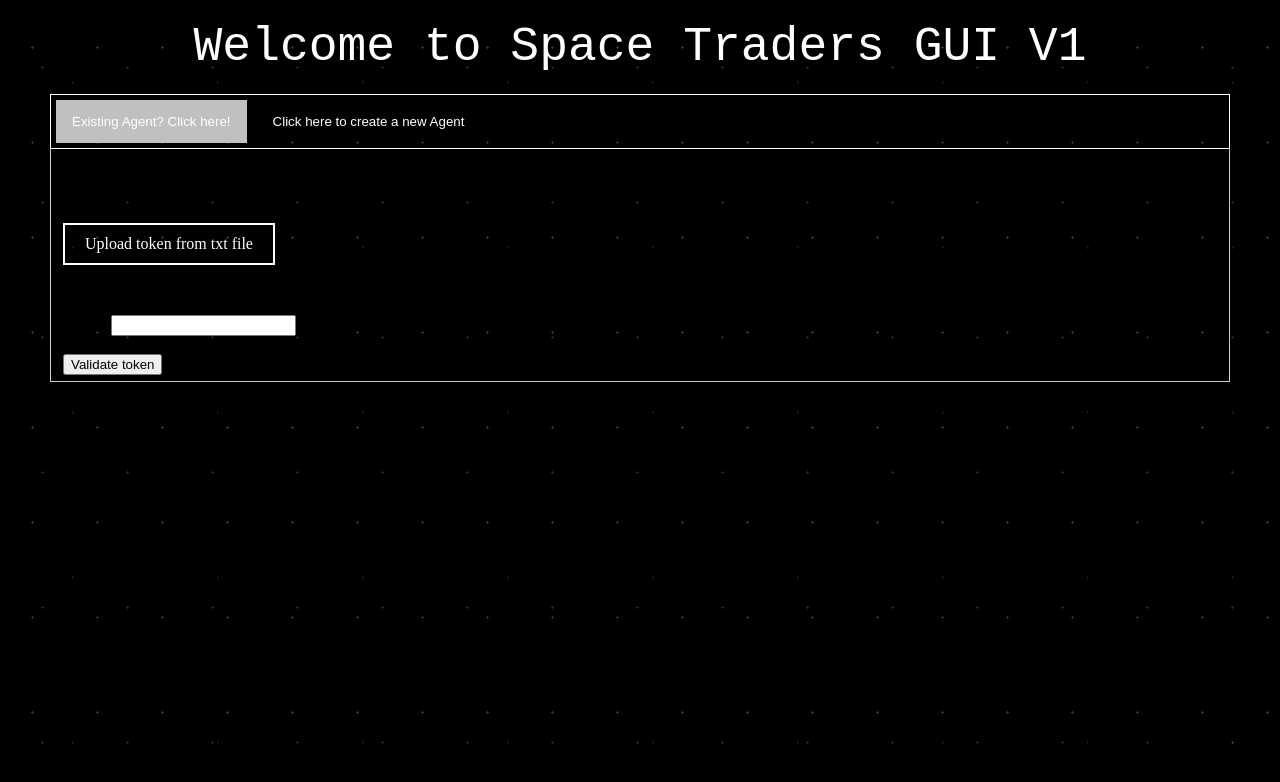
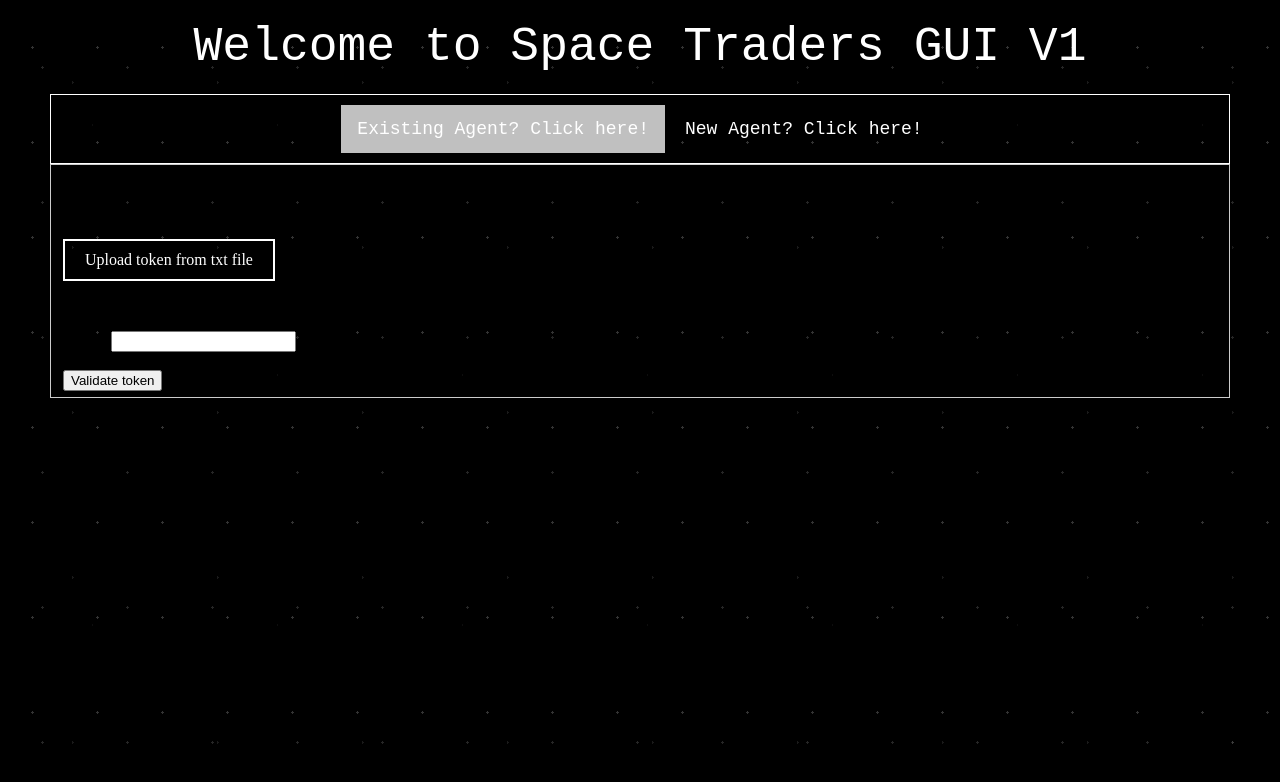
Before and after one commit to SergioBaldomeroBeltranSantiago/SpaceTraders, a plain HTML site: page index.html in a window 1280 px wide. Both pictures are taken after a click on the button "Existing Agent? Click here!". Drawn offline with Linux system fonts and the light colour scheme.

Commit message:
Retrabajado CSS y simplificado

```diff
--- a/assets/css/menu.css
+++ b/assets/css/menu.css
@@ -1,48 +1,28 @@
-.menuList {
-	overflow: hidden;
-	border: 1px solid #fff;
-	display: flex;
-	flex-direction: column;
-	align-items: center;
-	margin-top: auto;
-	margin-left: 50px;
-	margin-right: 50px;
+.spaceSubMenu{
+	display: none;
+	border-top: none;
+	border: 1px solid #ccc;
+	padding: 6px 12px;
+	margin-inline: 50px;
 }
 
-.menuOptions {
+.spaceMenuButton {
+	cursor: pointer;
 	background-color: inherit;
-	float: left;
+	padding: 14px 16px;
 	border: none;
 	outline: none;
-	cursor: pointer;
-	padding: 14px 16px;
-	transition: 0.3s;
-	color: #fff;
+	transition: 0.5s;
 }
 
-.menuOptions:hover {
+.spaceMenuButton:hover{
 	background-color: #808080;
 }
 
-.menuOptions.active {
+.spaceMenuButton.active {
 	background-color: #c0c0c0;
 }
 
-.menuList .menuOptions {
+.spaceMenu .spaceMenuButton{
 	margin: 5px;
 }
-
-@media (min-width: 768px) {
-	.menuList {
-		flex-direction: row;
-	}
-}
-
-.menuContent {
-	display: none;
-	padding: 6px 12px;
-	border: 1px solid #ccc;
-	border-top: none;
-	margin-left: 50px;
-	margin-right: 50px;
-}
--- a/assets/js/switchMenuOption.js
+++ b/assets/js/switchMenuOption.js
@@ -1,12 +1,12 @@
 function switchMenuOption(evt, selectedOption) {
 	var index, optionsList, optionsButton;
 
-	optionsList = document.getElementsByClassName("menuContent");
+	optionsList = document.getElementsByClassName("spaceSubMenu");
 	for (index = 0; index < optionsList.length; index++) {
 		optionsList[index].style.display = "none";
 	}
 
-	optionsButton = document.getElementsByClassName("menuOptions");
+	optionsButton = document.getElementsByClassName("spaceMenuButton");
 	for (index = 0; index < optionsButton.length; index++) {
 		optionsButton[index].className = optionsButton[index].className.replace(
 			" active",
--- a/templates/menu.html
+++ b/templates/menu.html
@@ -1,17 +1,17 @@
-<div class="menuList">
+<div class="flex-container-column">
 	<button
-		class="menuOptions"
+		class="spaceMenuButton spaceText"
 		onclick="fetchHTML('./templates/existingAgent.html', 'existing-container');switchMenuOption(event, 'existing-container')"
 	>
 		Existing Agent? Click here!
 	</button>
 	<button
-		class="menuOptions"
+		class="spaceMenuButton spaceText"
 		onclick="switchMenuOption(event, 'new-container')"
 	>
-		Click here to create a new Agent
+		New Agent? Click here!
 	</button>
 </div>
 
-<div class="menuContent" id="existing-container"></div>
-<div class="menuContent" id="new-container"></div>
+<div class="spaceSubMenu" id="existing-container"></div>
+<div class="spaceSubMenu" id="new-container"></div>
```
